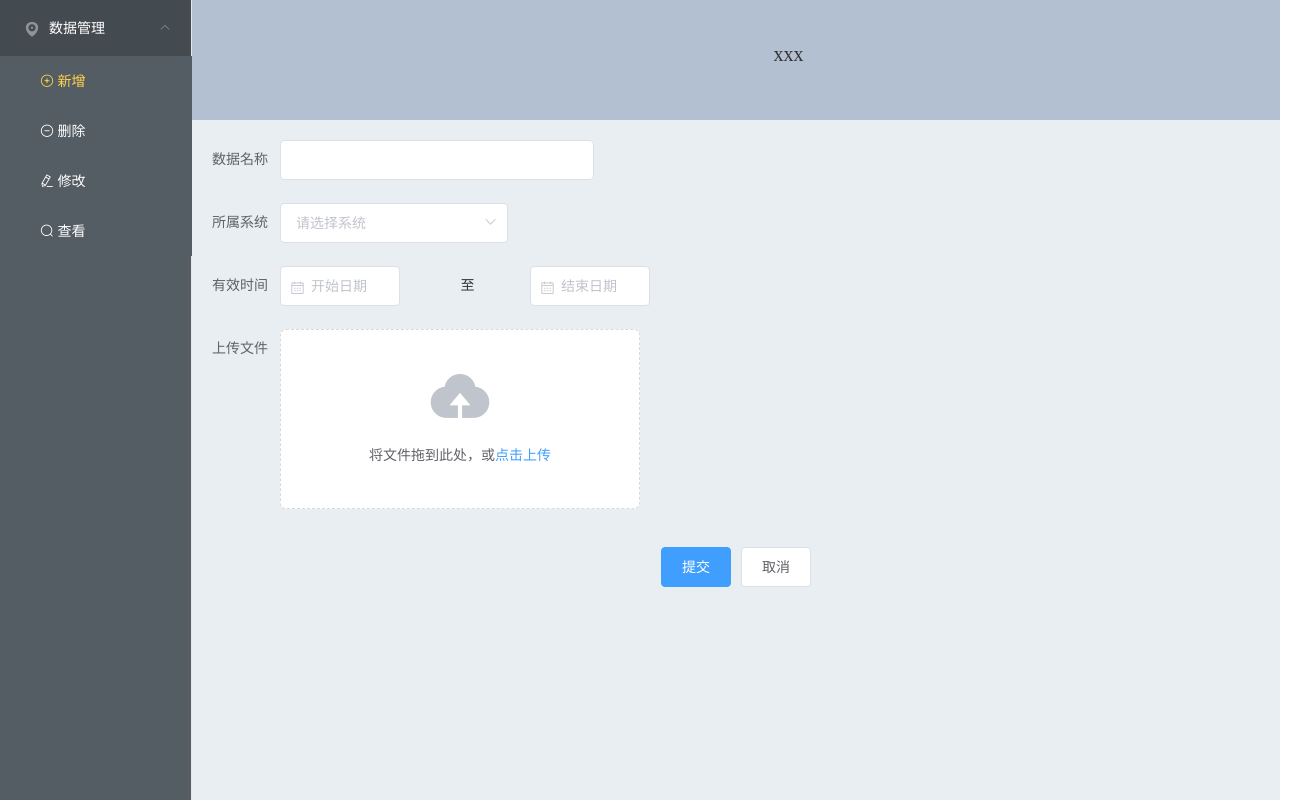
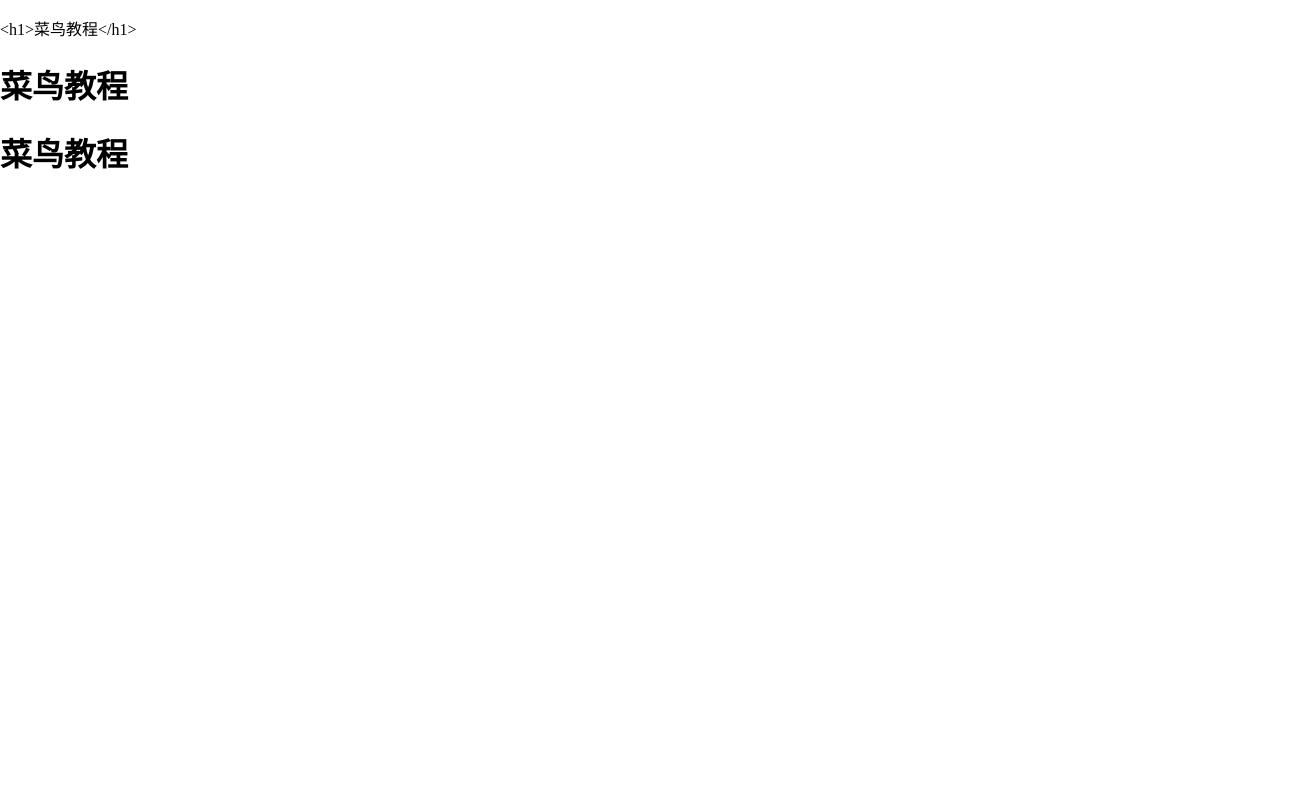
Before and after one commit to TyroneRenekton/vue-demo, a Vue app: page / in a window 1280 px wide. Shown: the whole page, 1312 px wide, since content can reach past the window. Built offline with nearby package versions, Linux system fonts and the light colour scheme.

Commit message:
标签的使用

```diff
--- a/src/App.vue
+++ b/src/App.vue
@@ -1,93 +1,11 @@
 <template>
   <div id="app" style="position : absolute; left: 0px; top: 0px; width: 100%; height: 100%">
-    <el-container>
-      <el-aside width="15%">
-        <el-menu
-          default-active="1"
-          class="el-menu-vertical-demo"
-          background-color="#545c64"
-          text-color="#fff"
-          active-text-color="#ffd04b"
-          style="height: 100%">
-          <el-submenu index="1">
-            <template slot="title">
-              <i class="el-icon-location"></i>
-              <span>数据管理</span>
-            </template>
-            <el-menu-item index="1" class="el-icon-circle-plus-outline">
-              新增
-            </el-menu-item>
-            <el-menu-item index="2" class="el-icon-remove-outline">
-              删除
-            </el-menu-item>
-            <el-menu-item index="3" class="el-icon-edit">
-              修改
-            </el-menu-item>
-            <el-menu-item index="4" class="el-icon-search">
-              查看
-            </el-menu-item>
-          </el-submenu>
-        </el-menu>
-      </el-aside>
-
-
-      <el-container>
-        <el-header height="15%">
-          <div id="header-text" style="position: relative; left: 5%;top: 20%; font-size: 20px">
-            xxx
-          </div>
-        </el-header>
-
-        <!-- 加载多个子组件， 是否显示靠变量控制，内容靠函数填充-->
-        <el-main>
-
-          <el-form ref="form" :model="form" >
-            <el-form-item label="数据名称" align="left">
-              <el-input v-model="form.name" style="width: 30%"></el-input>
-            </el-form-item>
-            <el-form-item label="所属系统"  align="left">
-
-              <el-select v-model="form.region" placeholder="请选择系统">
-                <el-option label="" value="productapi"></el-option>
-                <el-option label="" value="detailpoi"></el-option>
-              </el-select>
-
-            </el-form-item>
-            <el-form-item label="有效时间" align="left">
-              <el-row style="width: 1500px">
-                <el-col span="2">
-                  <el-date-picker type="date" placeholder="开始日期" v-model="form.date1" style="width: 120px"></el-date-picker>
-                </el-col>
-                <el-col span="2" align="center">至</el-col>
-                <el-col span="2">
-                  <el-date-picker type="date" placeholder="结束日期" v-model="form.date2" style="width: 120px"></el-date-picker>
-                </el-col>
-              </el-row>
-            </el-form-item>
-
-
-            <el-form-item label="上传文件" align="left">
-              <el-upload
-                drag
-                action="https://jsonplaceholder.typicode.com/posts/"
-                multiple="false">
-                <i class="el-icon-upload"></i>
-                <div class="el-upload__text">将文件拖到此处，或<em>点击上传</em></div>
-              </el-upload>
-            </el-form-item>
-
-            <el-form-item>
-              <el-button type="primary" @click="onSubmit">提交</el-button>
-              <el-button>取消</el-button>
-            </el-form-item>
-          </el-form>
-        </el-main>
-
-      </el-container>
-
-    </el-container>
+    <p> {{message}}</p>
+    <h1> {{site}}</h1>
+    <div v-html="message">
+    </div>
+    <span v-if = "seen">我是span标签，你可以看到我吗</span>
   </div>
-
 
 </template>
 
@@ -96,20 +14,12 @@
   name: 'App',
   data : function () {
     return {
-      show_Navigation_Two : true,
-      show_Navigation_Three : false,
-      form: {
-        name: '',
-        region: '',
-        date1: '',
-        date2: '',
-        delivery: false,
-        type: [],
-        resource: '',
-        desc: ''
-      }
+      message: '<h1>菜鸟教程</h1>',
+      site: "菜鸟教程",
+      url: "www.runoob.com",
+      alexa: "10000",
+      seen: false
     }
-
   },
   methods: {
     onSubmit() {
@@ -131,36 +41,3 @@
 }
 document.body.onkeydown = keyFunc;
 </script>
-
-
-<style>
-  .el-header, .el-footer {
-    background-color: #B3C0D1;
-    color: #333;
-    text-align: center;
-    line-height: 60px;
-  }
-
-  .el-aside {
-    background-color: #D3DCE6;
-    color: #333;
-    text-align: left;
-
-  }
-
-  .el-main {
-    background-color: #E9EEF3;
-    color: #333;
-    text-align: center;
-    line-height: 160px;
-  }
-
-  div > .el-container {
-    margin-bottom: 40px;
-    position : absolute;
-    left : 0px;
-    top : 0px;
-    width : 100%;
-    height : 100%;
-  }
-</style>
```
